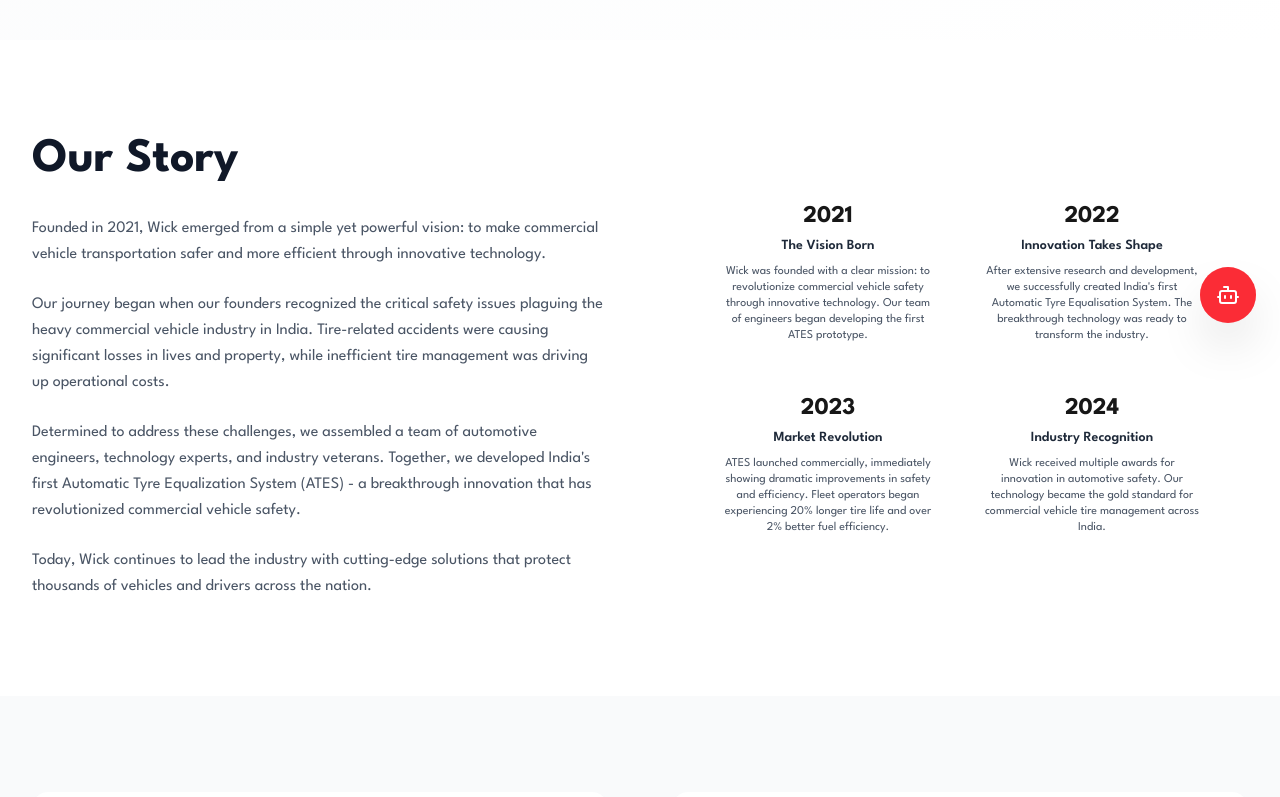
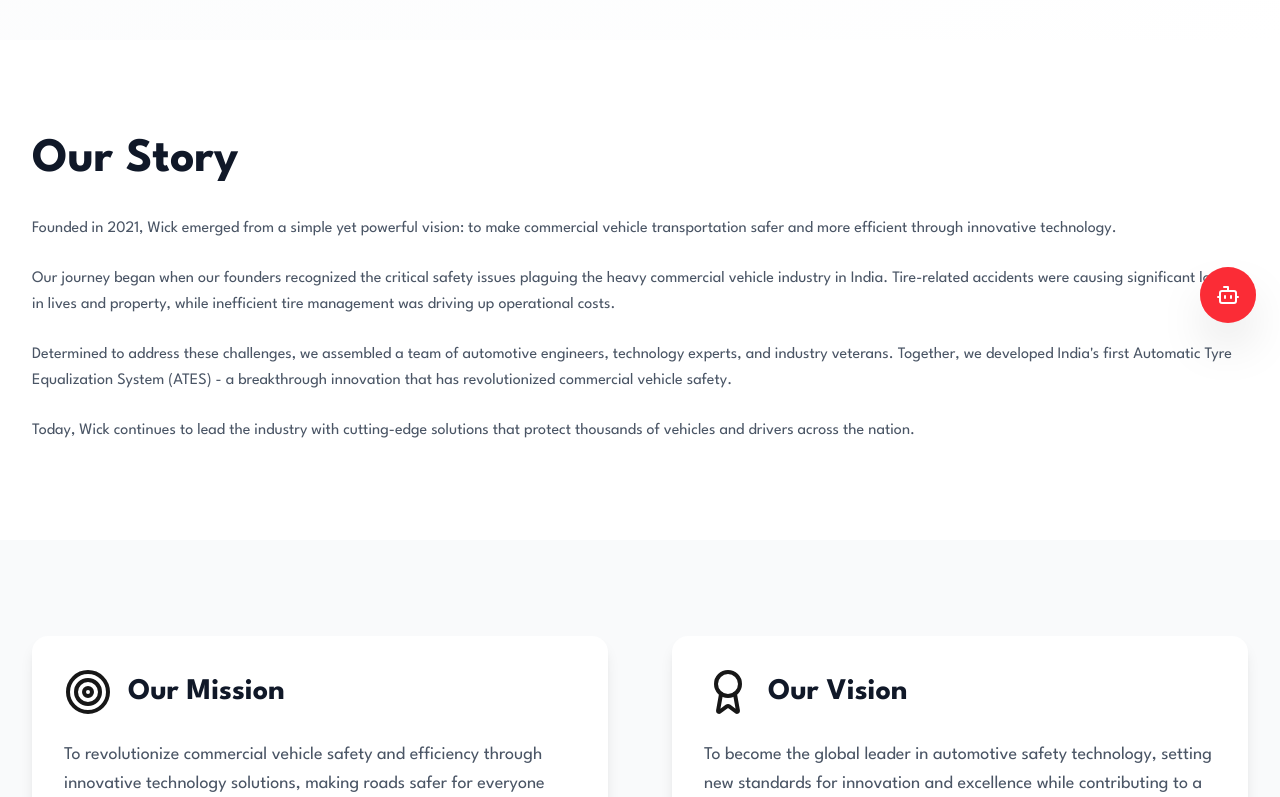
Before and after one commit to MalyajNailwal/Wick, a Next.js app: page /about in a window 1280 px wide. Shown: the part 453-1250 px from the top of the page. Built offline with nearby package versions, Linux system fonts and the light colour scheme.

Commit message:
Simplify about page content

```diff
--- a/src/app/about/page.tsx
+++ b/src/app/about/page.tsx
@@ -71,39 +71,6 @@
     }
   ];
 
-  const milestones = [
-    {
-      year: "2021",
-      title: "The Vision Born",
-      description: "Wick was founded with a clear mission: to revolutionize commercial vehicle safety through innovative technology. Our team of engineers began developing the first ATES prototype."
-    },
-    {
-      year: "2022",
-      title: "Innovation Takes Shape",
-      description: "After extensive research and development, we successfully created India's first Automatic Tyre Equalisation System. The breakthrough technology was ready to transform the industry."
-    },
-    {
-      year: "2023",
-      title: "Market Revolution",
-      description: "ATES launched commercially, immediately showing dramatic improvements in safety and efficiency. Fleet operators began experiencing 20% longer tire life and over 2% better fuel efficiency."
-    },
-    {
-      year: "2024",
-      title: "Industry Recognition",
-      description: "Wick received multiple awards for innovation in automotive safety. Our technology became the gold standard for commercial vehicle tire management across India."
-    },
-    {
-      year: "2025",
-      title: "Expanding Horizons",
-      description: "With proven success across India, Wick is now expanding internationally and developing next-generation automotive safety solutions for the global market."
-    },
-    {
-      year: "The Future",
-      title: "Continuing Innovation",
-      description: "Our research continues into next-generation automotive safety technologies, including enhanced sensor integration and expanded vehicle compatibility, leading the automotive safety revolution."
-    }
-  ];
-
   return (
     <main className="relative">
       <Navigation />
@@ -164,7 +131,6 @@
       {/* Story Section */}
       <section ref={storyRef} className="py-24 bg-white">
         <div className="max-w-7xl mx-auto px-4 sm:px-6 lg:px-8">
-          <div className="grid lg:grid-cols-2 gap-16 items-center">
           <motion.div
             initial={{ opacity: 0, x: -50 }}
             animate={storyInView ? { opacity: 1, x: 0 } : { opacity: 0, x: -50 }}
@@ -195,32 +161,6 @@
               </p>
             </div>
           </motion.div>
-
-            <motion.div
-              initial={{ opacity: 0, x: 50 }}
-              animate={storyInView ? { opacity: 1, x: 0 } : { opacity: 0, x: 50 }}
-              transition={{ duration: 0.8, delay: 0.2 }}
-              className="relative"
-            >
-              <div className="bg-gradient-to-br from-primary-100 to-primary-200 p-8 rounded-2xl">
-                <div className="grid grid-cols-2 gap-4">
-                  {milestones.slice(0, 4).map((milestone, index) => (
-                    <motion.div
-                      key={milestone.year}
-                      initial={{ opacity: 0, scale: 0.8 }}
-                      animate={storyInView ? { opacity: 1, scale: 1 } : { opacity: 0, scale: 0.8 }}
-                      transition={{ duration: 0.5, delay: 0.4 + index * 0.1 }}
-                      className="bg-white p-4 rounded-lg text-center"
-                    >
-                      <div className="text-2xl font-bold text-primary-600 mb-1">{milestone.year}</div>
-                      <div className="text-sm font-semibold text-gray-800 mb-2">{milestone.title}</div>
-                      <div className="text-xs text-gray-600">{milestone.description}</div>
-                    </motion.div>
-                  ))}
-                </div>
-              </div>
-            </motion.div>
-          </div>
         </div>
       </section>
 
```
Lines whose indentation alone changed are shown as unchanged.
